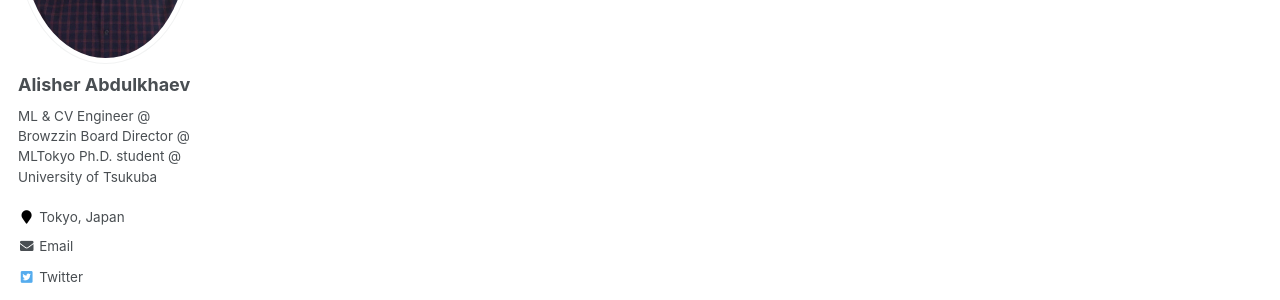
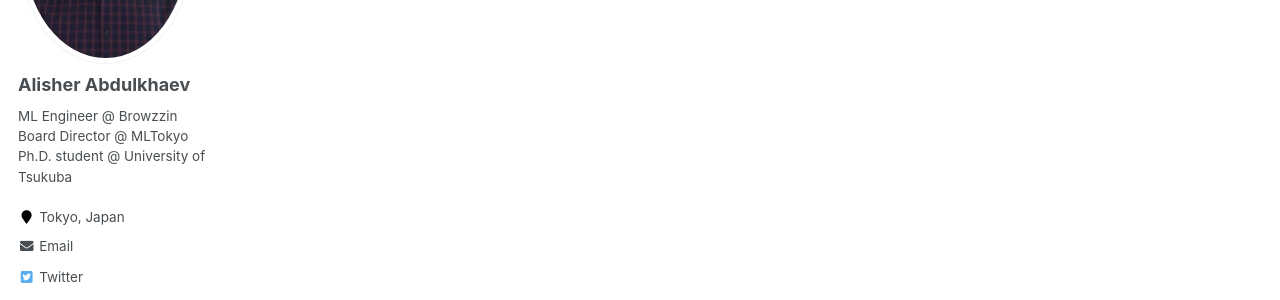
Before and after one commit to vivek37373/alisher-ai.github.io, a Jekyll site: the page built from _pages/about.md, in a window 1280 px wide. Shown: the part 283-583 px from the top of the page. Built offline with Jekyll 4.4.1, drawn with Linux system fonts in a browser that asks for light colours.

```diff
--- a/_config.yml
+++ b/_config.yml
@@ -11,7 +11,7 @@ title                    : "Alisher's Personal Webpage"
 title_separator          : "-"
 name                     : &name "Alisher Abdulkhaev"
 description              : &description |
-                                ML & CV Engineer @ Browzzin
+                                ML Engineer @ Browzzin
                                 Board Director @ MLTokyo
                                 Ph.D. student @ University of Tsukuba
 url                      : https://alisher-ai.github.io # the base hostname & protocol for your site e.g. "https://mmistakes.github.io"
@@ -86,7 +86,7 @@ author:
   name             : "Alisher Abdulkhaev"
   avatar           : "profile.png"
   bio              :  |
-                      ML & CV Engineer @ Browzzin
+                      ML Engineer @ Browzzin
                       Board Director @ MLTokyo
                       Ph.D. student @ University of Tsukuba
   location         : "Tokyo, Japan"
```
